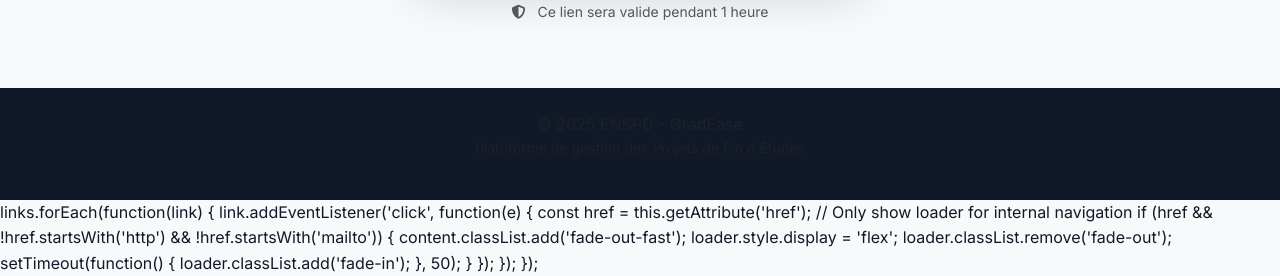
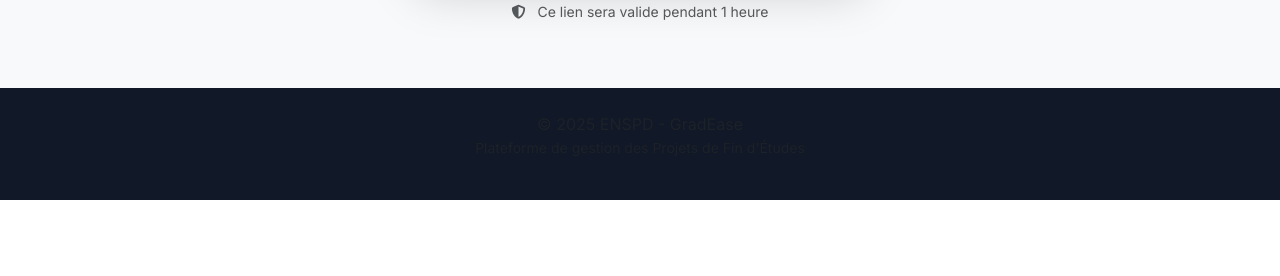
Before and after one commit to AcMongue/gestion-pfe, a Django app: page /users/password-reset/ in a window 1280 px wide. Shown: the part 842-1118 px from the top of the page. After the commit the page ends 1042 px from the top, so only its background shows below. Run offline with Django 4.2, Linux system fonts and the light colour scheme; some libraries are stand-ins or nearby versions.

Commit message:
fix: Supprimer code JavaScript cassé dans auth_base.html

```diff
--- a/templates/auth_base.html
+++ b/templates/auth_base.html
@@ -183,26 +183,6 @@
         });
     </script>
 
-            links.forEach(function(link) {
-                link.addEventListener('click', function(e) {
-                    const href = this.getAttribute('href');
-
-                    // Only show loader for internal navigation
-                    if (href && !href.startsWith('http') && !href.startsWith('mailto')) {
-                        content.classList.add('fade-out-fast');
-                        loader.style.display = 'flex';
-                        loader.classList.remove('fade-out');
-
-                        setTimeout(function() {
-                            loader.classList.add('fade-in');
-                        }, 50);
-                    }
-                });
-            });
-        });
-    </script>
-
     {% block extra_js %}{% endblock %}
-    </div> <!-- End page-content -->
 </body>
 </html>
```
